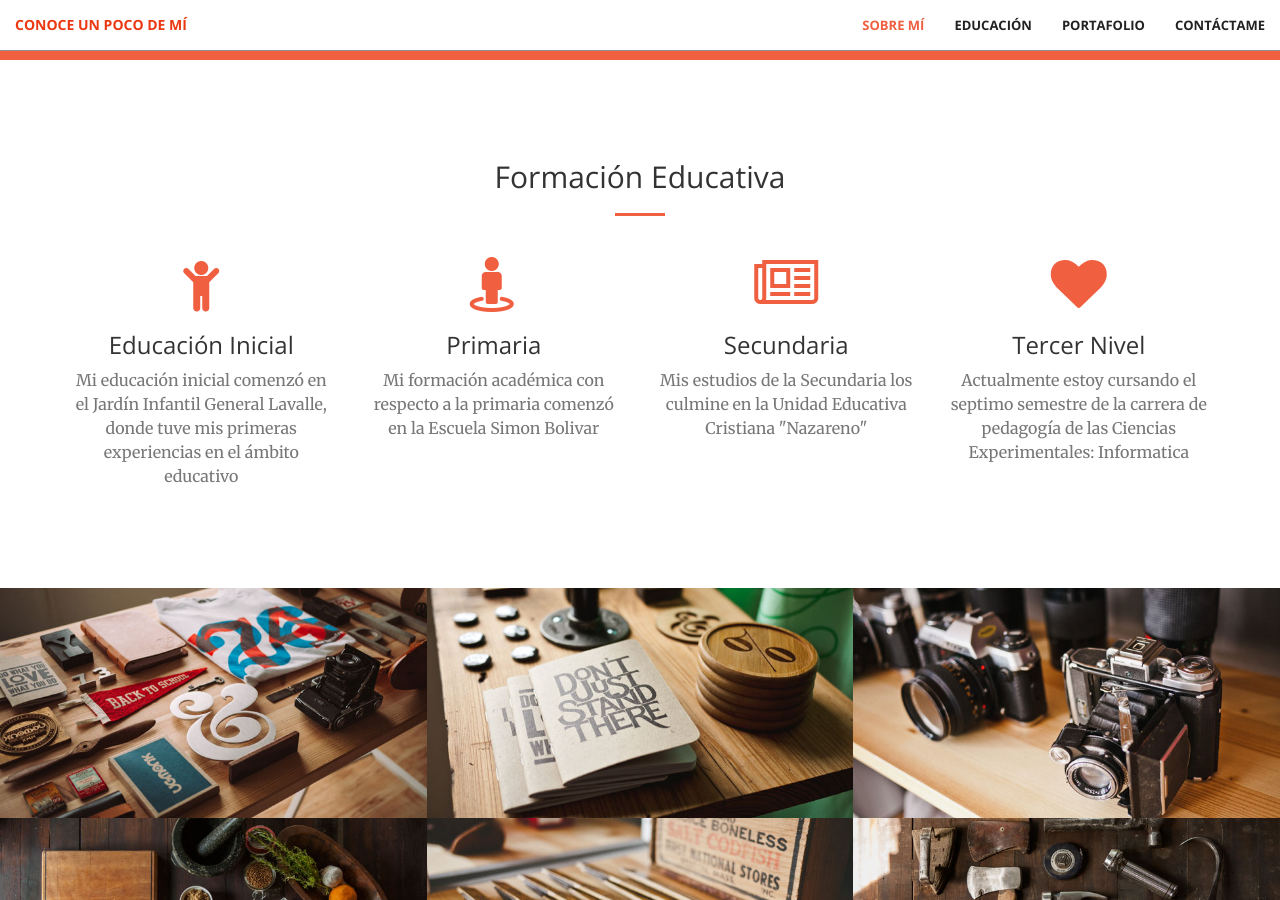
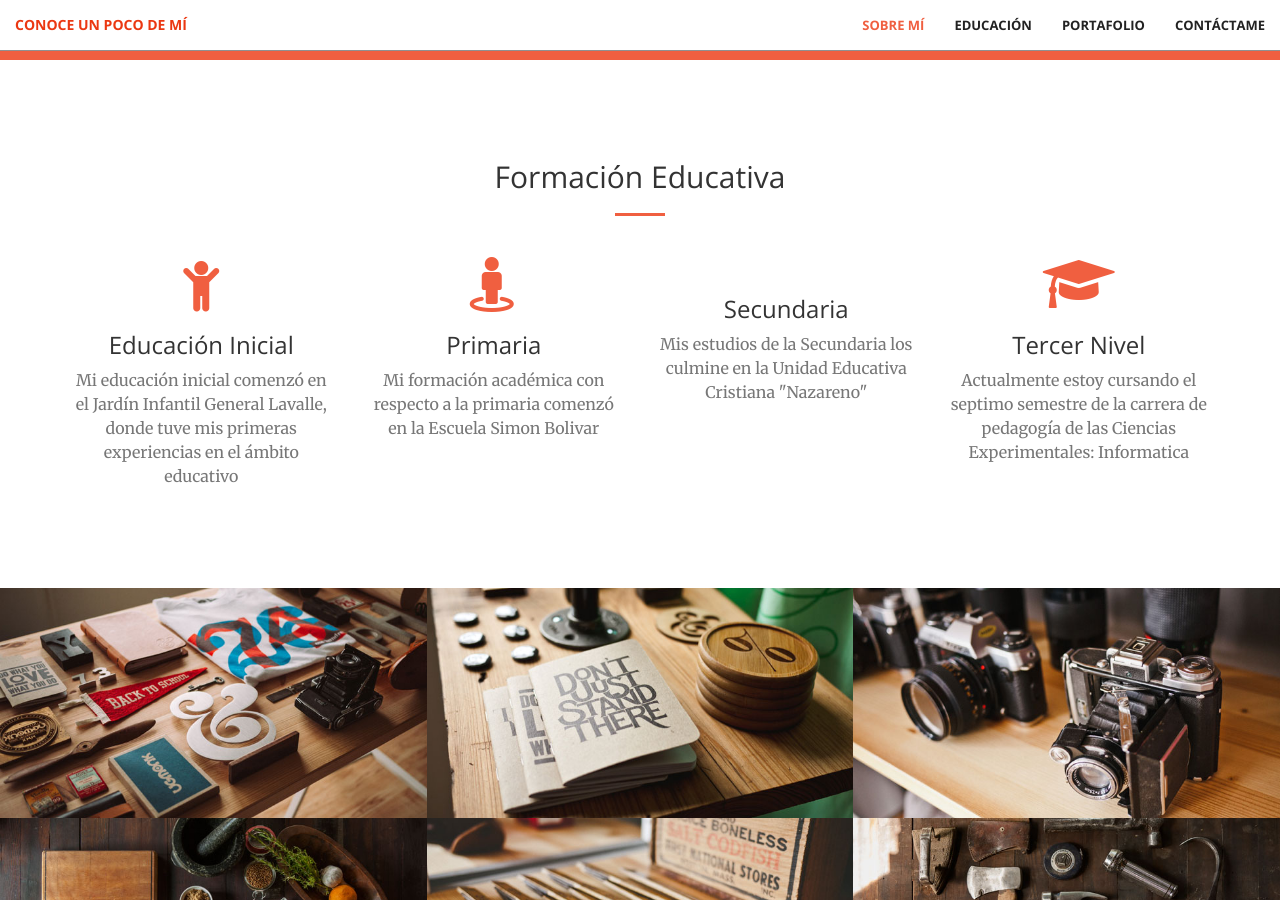
Before and after one commit to lfih-96/lfih-96.github.io, a Jekyll site: the page built from index.html, in a window 1280 px wide and 900 px high, scrolled down 1498 px. Built offline with Jekyll 4.4.1, drawn with Linux system fonts in a browser that asks for light colours.

Commit message:
Iconos Educación

```diff
--- a/_includes/services.html
+++ b/_includes/services.html
@@ -25,14 +25,14 @@
             </div>
             <div class="col-lg-3 col-md-6 text-center">
                 <div class="service-box">
-                    <i class="fa fa-4x fa-newspaper-o wow bounceIn text-primary" data-wow-delay=".2s"></i>
+                    <i class="fa fa-4x fa-school wow bounceIn text-primary" data-wow-delay=".2s"></i>
                     <h3>Secundaria</h3>
                     <p class="text-muted">Mis estudios de la Secundaria los culmine en la Unidad Educativa Cristiana "Nazareno"</p>
                 </div>
             </div>
             <div class="col-lg-3 col-md-6 text-center">
                 <div class="service-box">
-                    <i class="fa fa-4x fa-heart wow bounceIn text-primary" data-wow-delay=".3s"></i>
+                    <i class="fa fa-4x fa-graduation-cap wow bounceIn text-primary" data-wow-delay=".3s"></i>
                     <h3>Tercer Nivel</h3>
                     <p class="text-muted">Actualmente estoy cursando el septimo semestre de la carrera de pedagogía de las Ciencias Experimentales: Informatica</p>
                 </div>
```
